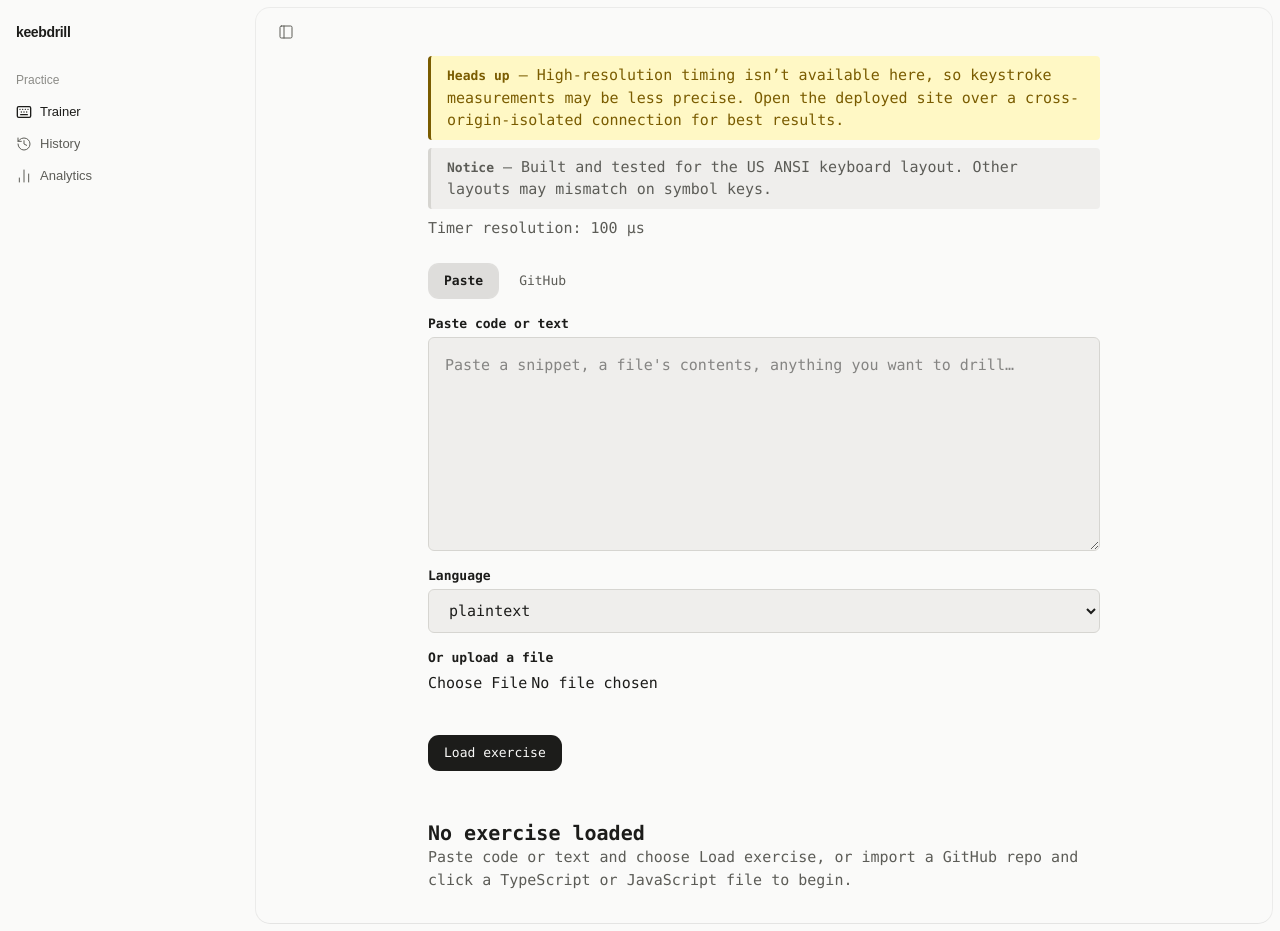
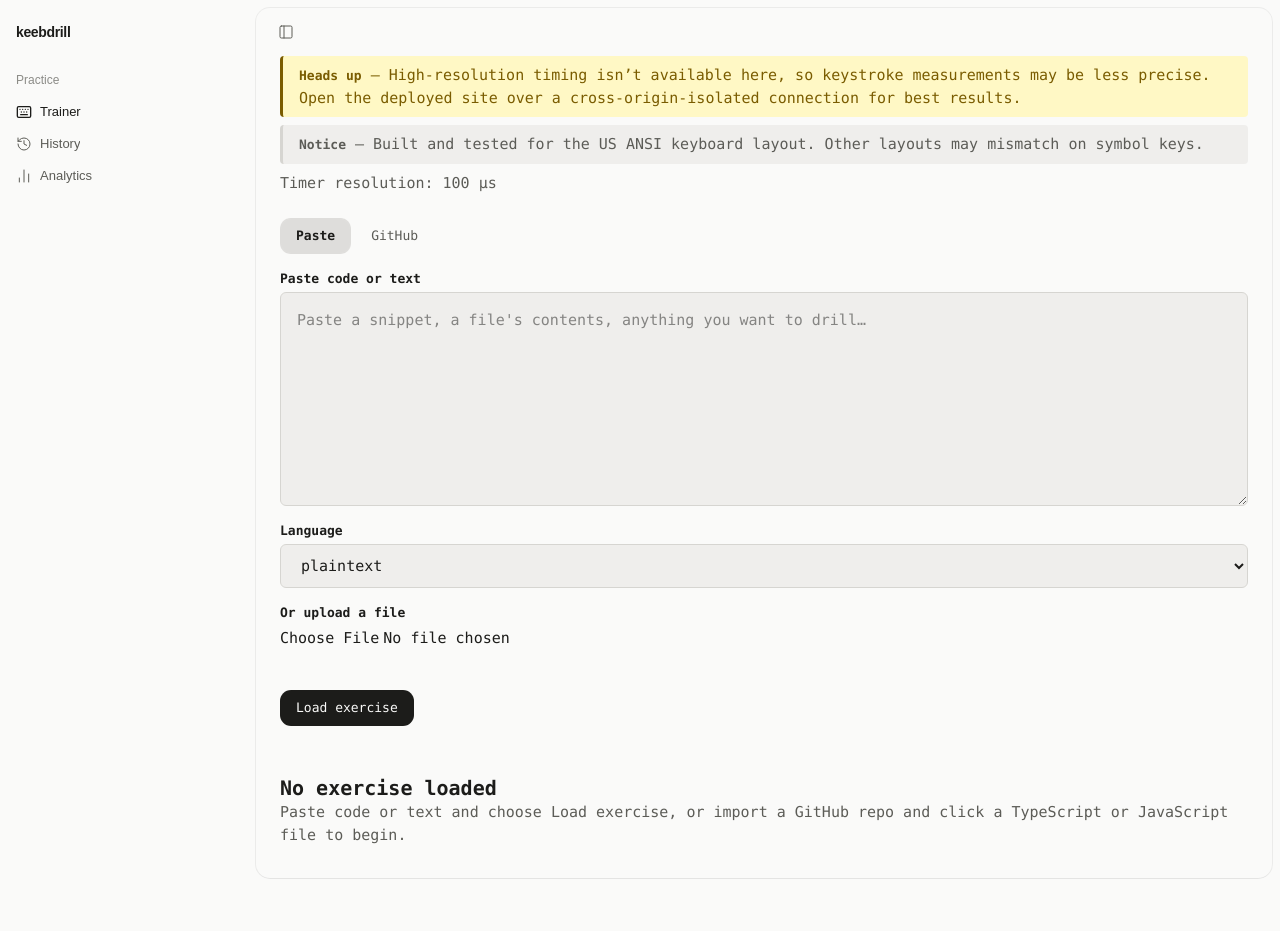
Before and after one commit to entr0phy4/keepdrill, a React (Vite) app: page / in a window 1280 px wide. After the commit the page ends 886 px from the top, so only its background shows below. Built offline with nearby package versions, Linux system fonts and the light colour scheme.

Commit message:
style(ui): dejar que el contenido ocupe todo el ancho del inset
Quita el tope de 45rem para que formularios y vistas usen el espacio lateral del panel.

```diff
--- a/src/shared/components/AppShell.tsx
+++ b/src/shared/components/AppShell.tsx
@@ -41,7 +41,7 @@
           <SidebarTrigger />
         </header>
         <ScrollArea className="min-h-0 flex-1" viewportClassName="scroll-fade">
-          <div className="mx-auto grid w-full max-w-[var(--column-max)] content-start gap-6 px-6 pb-8 font-mono">
+          <div className="grid w-full content-start gap-6 px-6 pb-8 font-mono">
             {banners}
             {children}
           </div>
```
